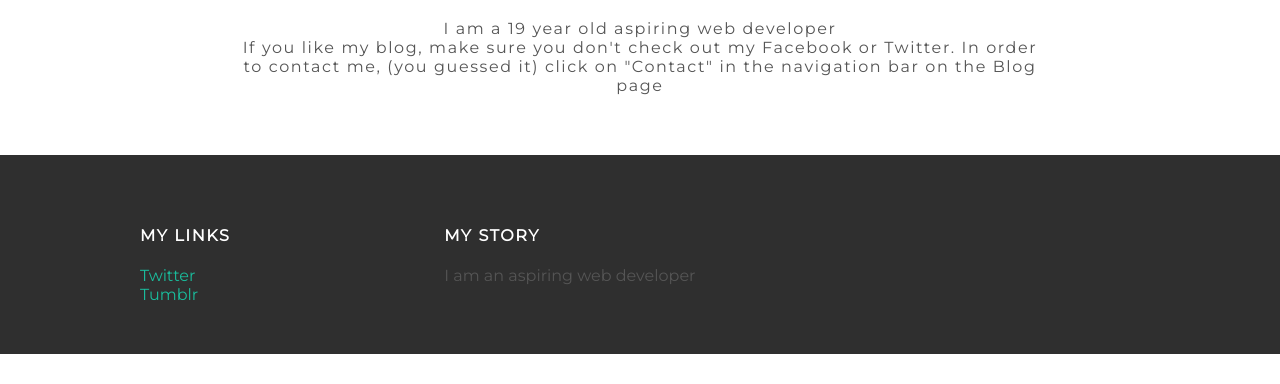
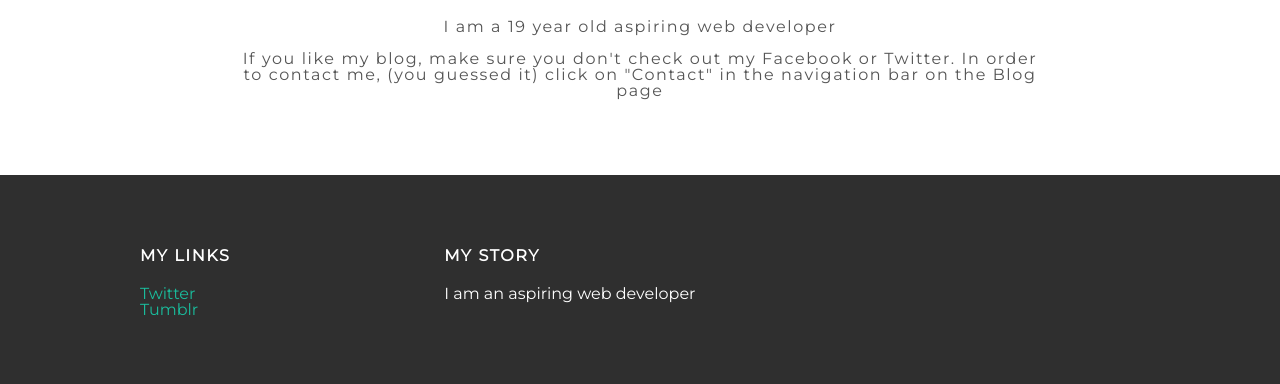
Before and after one commit to Geonite/Geonite.github.io, a plain HTML site: page about.html in a window 1280 px wide. Shown: the part 427-811 px from the top of the page. Drawn offline with Linux system fonts and the light colour scheme.

Commit message:
Update about.html

```diff
--- a/about.html
+++ b/about.html
@@ -27,8 +27,8 @@
           <!--about-author-->
           <h1 class="about-title">About me</h1>
           <div class="about-content">
-            <div>I am a 19 year old aspiring web developer</div>
-            <div>If you like my blog, make sure you don't check out my Facebook or Twitter. In order to contact me, (you guessed it) click on "Contact" in the navigation bar on the Blog page</div>
+            <p>I am a 19 year old aspiring web developer</p>
+            <p>If you like my blog, make sure you don't check out my Facebook or Twitter. In order to contact me, (you guessed it) click on "Contact" in the navigation bar on the Blog page</p>
           </div>
           <!--about-content-->
         </div>
@@ -41,18 +41,18 @@
       <div class="container">
         <div class="column">
           <h4>My Links</h4>
-          <div>
+          <p>
             <a href="https://twitter.com/">Twitter</a>
             <!--change this shit-->
             <br>
             <a href="https://tumblr.com/">Tumblr</a>
             <!--change this shit-->
-          </div>
+          </p>
         </div>
         <!--column-->
         <div class="column">
           <h4>My Story</h4>
-          <div>I am an aspiring web developer</div>
+          <p>I am an aspiring web developer</p>
         </div>
         <!--column-->
       </div>
```
